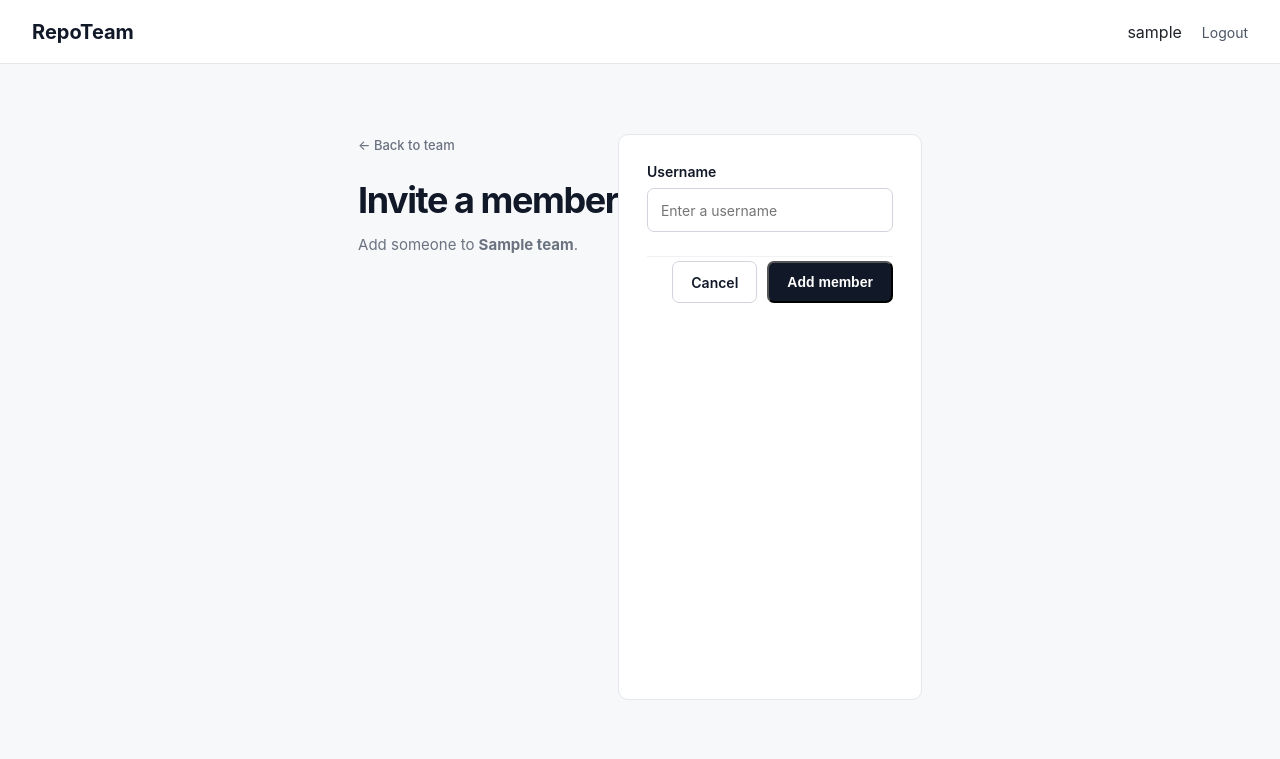
After one commit to ujjwaluzu/RepoTeam, a Django app: page /teams/1/invite/ in a window 1280 px wide. The commit adds this page. Shown: the top 759 px of the page. Run offline with Django 5.2, Linux system fonts and the light colour scheme; a user stored in the database is signed in; tables that the repository leaves empty hold one stand-in row (values such as "Sample post").

Commit message:
add member

```diff
--- a/core/forms.py
+++ b/core/forms.py
@@ -39,3 +39,14 @@ class IssueForm(forms.ModelForm):
 
         if assigned_users is not None:
             self.fields["assigned_to"].queryset = assigned_users
+
+class InviteMemberForm(forms.Form):
+    username = forms.CharField(
+        max_length=150,
+        label="Username",
+        widget=forms.TextInput(
+            attrs={
+                "placeholder": "Enter a username",
+            }
+        ),
+    )
--- /dev/null
+++ b/core/templates/core/invite_member.html
@@ -0,0 +1,53 @@
+{% extends "core/base.html" %}
+
+{% block title %}Invite Member · RepoTeam{% endblock %}
+
+{% block content %}
+<section class="form-page">
+    <div class="form-header">
+        <a
+            href="{% url 'team_detail' team.id %}"
+            class="back-link"
+        >
+            ← Back to team
+        </a>
+
+        <h1>Invite a member</h1>
+
+        <p>
+            Add someone to <strong>{{ team.name }}</strong>.
+        </p>
+    </div>
+
+    <form method="post" class="app-form">
+        {% csrf_token %}
+
+        {{ form.non_field_errors }}
+
+        <div class="form-field">
+            <label for="{{ form.username.id_for_label }}">
+                Username
+            </label>
+
+            {{ form.username }}
+
+            {% for error in form.username.errors %}
+                <p class="form-error">{{ error }}</p>
+            {% endfor %}
+        </div>
+
+        <div class="form-actions">
+            <a
+                href="{% url 'team_detail' team.id %}"
+                class="button button-secondary"
+            >
+                Cancel
+            </a>
+
+            <button type="submit" class="button button-primary">
+                Add member
+            </button>
+        </div>
+    </form>
+</section>
+{% endblock %}
--- a/core/urls.py
+++ b/core/urls.py
@@ -46,4 +46,9 @@ path(
     views.delete_issue,
     name="delete_issue",
 ),
+path(
+    "teams/<int:team_id>/invite/",
+    views.invite_member,
+    name="invite_member",
+),
 ]
--- a/core/views.py
+++ b/core/views.py
@@ -1,5 +1,5 @@
 from django.shortcuts import render, redirect, get_object_or_404
-from .forms import RegistrationForm, TeamForm, ProjectForm, IssueForm
+from .forms import RegistrationForm, TeamForm, ProjectForm, IssueForm, InviteMemberForm
 from django.contrib import messages
 from .models import Team, Membership, Project, Issue, Comment
 from django.shortcuts import render, redirect, get_object_or_404
@@ -285,3 +285,77 @@ def delete_issue(request, issue_id):
         "core/delete_issue.html",
         {"issue": issue},
     )
+
+
+@login_required
+def invite_member(request, team_id):
+    team = get_object_or_404(Team, id=team_id)
+
+    membership = Membership.objects.filter(
+        user=request.user,
+        team=team,
+    ).first()
+
+    if membership is None:
+        return redirect("dashboard")
+
+    if membership.role not in [
+        Membership.Role.OWNER,
+        Membership.Role.ADMIN,
+    ]:
+        messages.error(
+            request,
+            "Only team owners and admins can invite members.",
+        )
+        return redirect("team_detail", team_id=team.id)
+
+    if request.method == "POST":
+        form = InviteMemberForm(request.POST)
+
+        if form.is_valid():
+            username = form.cleaned_data["username"]
+
+            invited_user = User.objects.filter(
+                username=username
+            ).first()
+
+            if invited_user is None:
+                form.add_error(
+                    "username",
+                    "No user exists with that username.",
+                )
+            elif Membership.objects.filter(
+                user=invited_user,
+                team=team,
+            ).exists():
+                form.add_error(
+                    "username",
+                    "This user is already a team member.",
+                )
+            else:
+                Membership.objects.create(
+                    user=invited_user,
+                    team=team,
+                    role=Membership.Role.MEMBER,
+                )
+
+                messages.success(
+                    request,
+                    f"{username} was added to the team.",
+                )
+
+                return redirect(
+                    "team_detail",
+                    team_id=team.id,
+                )
+    else:
+        form = InviteMemberForm()
+
+    return render(
+        request,
+        "core/invite_member.html",
+        {
+            "form": form,
+            "team": team,
+        },
+    )
```
Also changed, not shown: core/templates/core/team_detail.html (+8 -3 lines).
